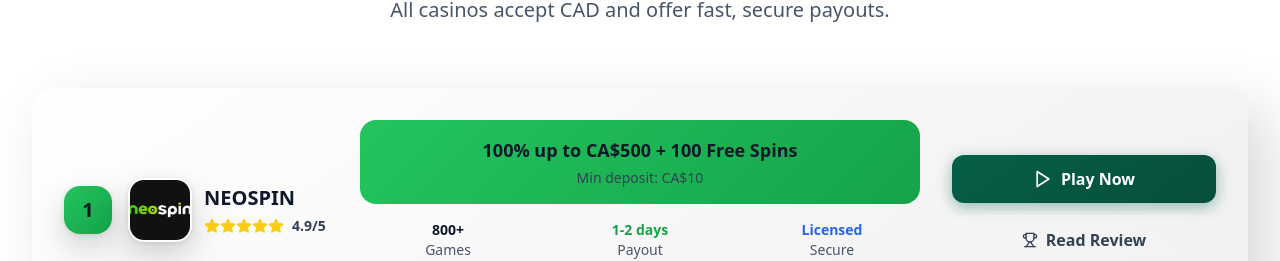
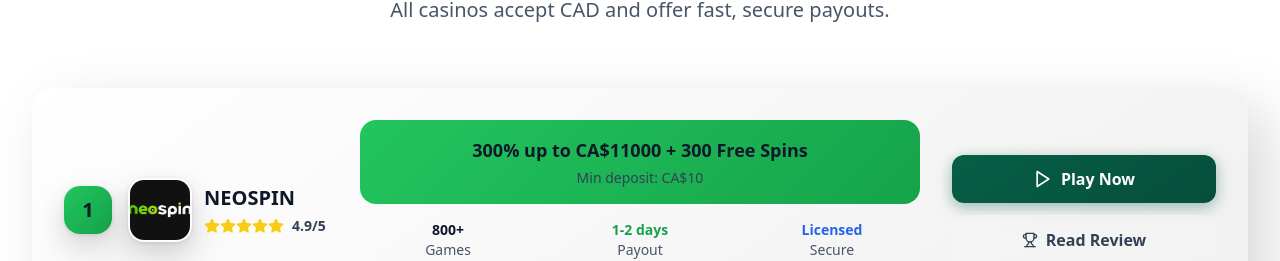
Before and after one commit to TezanaK/topcasinowagers05-08, a React (Vite) app: page / in a window 1280 px wide. Shown: the part 1140-1401 px from the top of the page. Built offline with nearby package versions, Linux system fonts and the light colour scheme.

Commit message:
Updated App.tsx

```diff
--- a/src/App.tsx
+++ b/src/App.tsx
@@ -94,13 +94,13 @@ function App() {
       name: "NEOSPIN",
       logo: "/neospin.jpg",
       rating: 4.9,
-      bonus: "100% up to CA$500 + 100 Free Spins",
+      bonus: "300% up to CA$11000 + 300 Free Spins",
       features: ["800+ Games", "Instant Deposits", "Mobile Optimized"],
       payoutTime: "1-2 days",
       minDeposit: "CA$10",
       games: 800,
       license: "Curacao Gaming License",
-      url: "https://neospin.com"
+      url: "https://neospinlink.com/hd5377aa9"
     },
     {
       id: 2,
```
